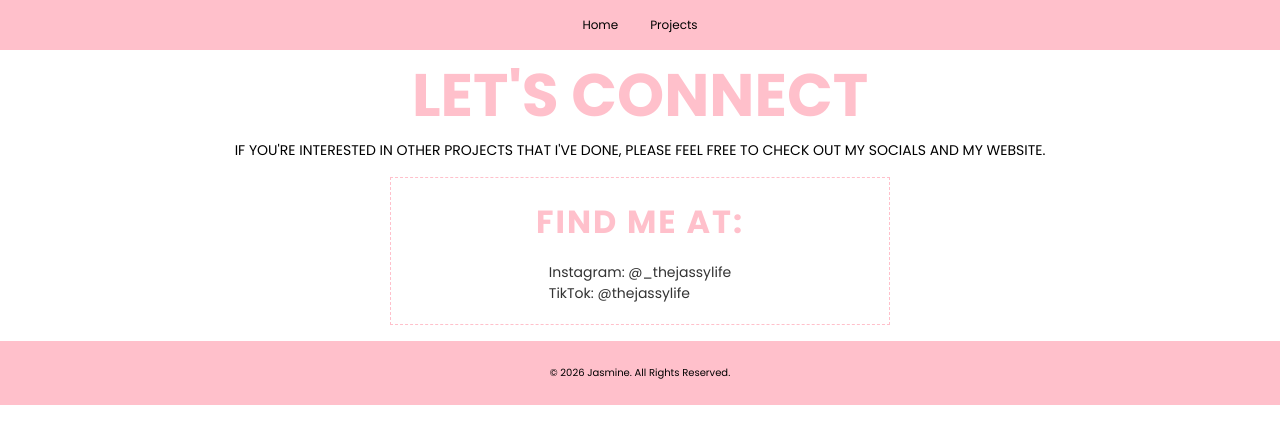
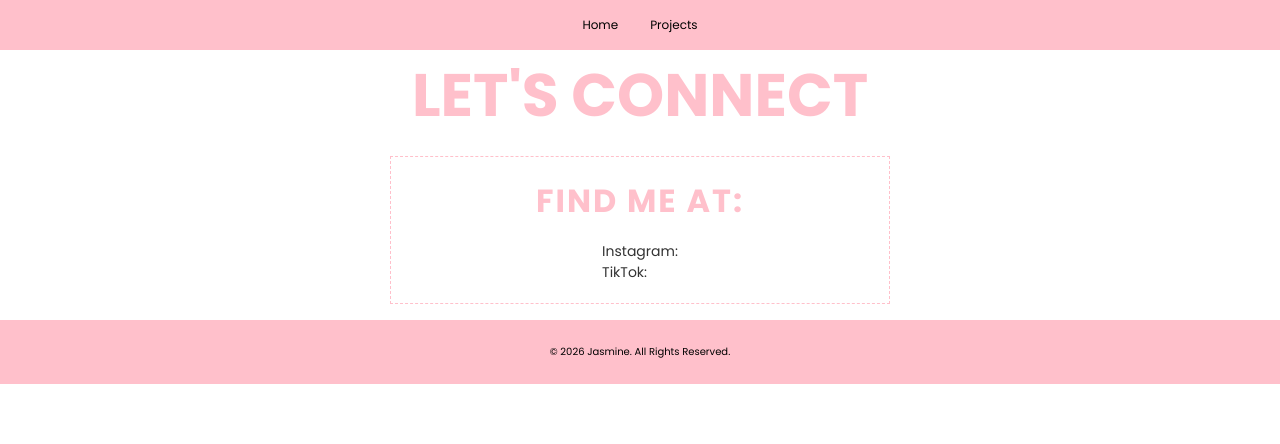
Before and after one commit to thejassylife/Portfolio, a plain HTML site: page contact.html in a window 1280 px wide. Drawn offline with Linux system fonts and the light colour scheme.

Commit message:
Change page title and format social media section
Updated the title and cleaned up social media links.

```diff
--- a/contact.html
+++ b/contact.html
@@ -14,7 +14,7 @@
   cursor: url('https://cdn.cursors-4u.net/previews/tiny-hand-with-pink-heart-30ad5441-32.webp') 34 32, auto !important;
 }
 /* End www.Cursors-4U.com Code */</style>
-    <title>How To Contact Me</title>
+    <title>Contact Me</title>
 </head>
 <body>
 
@@ -29,15 +29,12 @@
     <!-- Site Title -->
     <div class="site-title">
         <h1>Let's Connect</h1>
-        <p> If you're interested in other projects that I've done, please feel free to check out my socials and my website.
-
-        </p>
     </div>
             <section class="home">
             <h2>Find me at:</h2>
             <p>
-                Instagram: @_thejassylife<br>
-                TikTok: @thejassylife<br>
+                Instagram: <br>
+                TikTok: <br>
             </p>
         </section>
 
```
